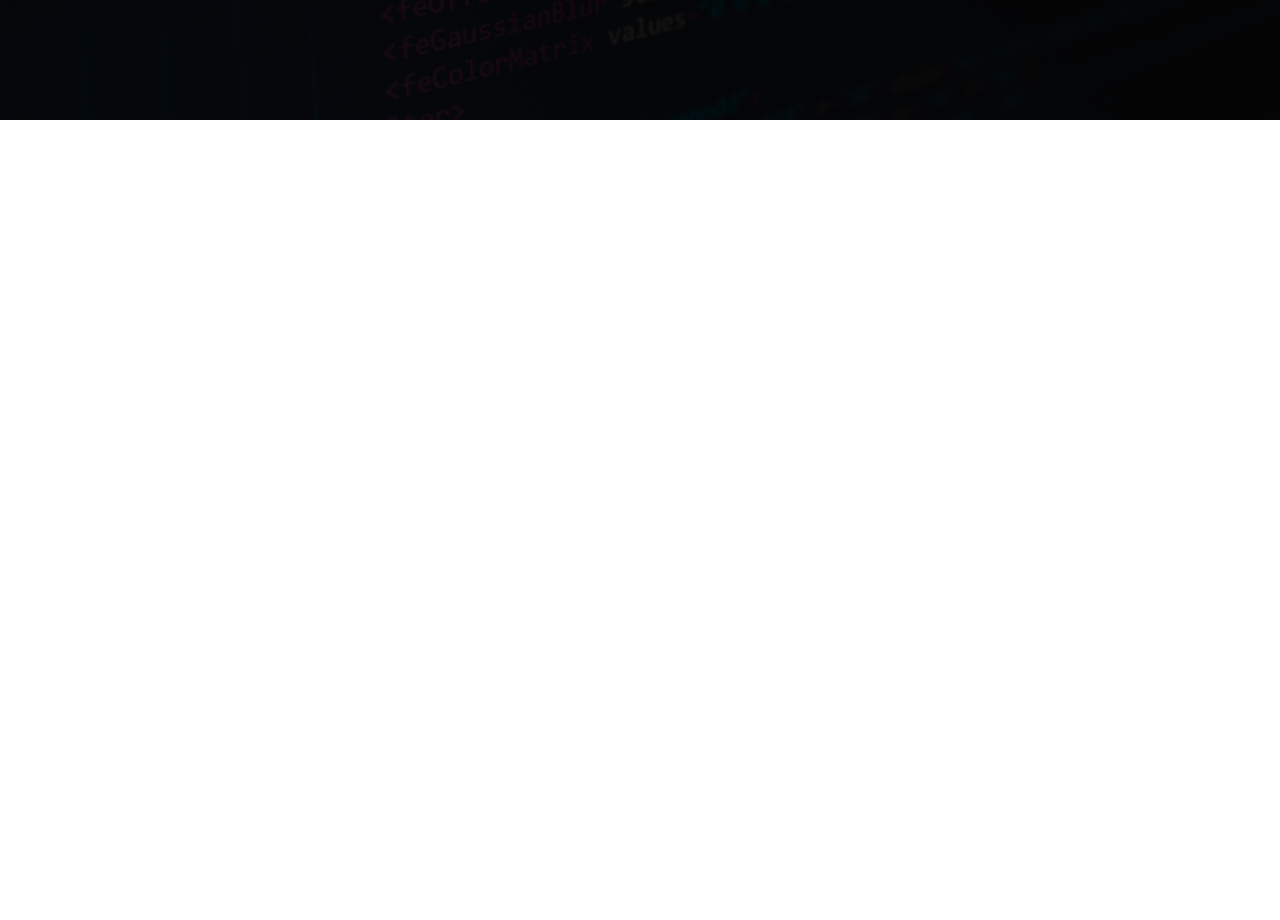
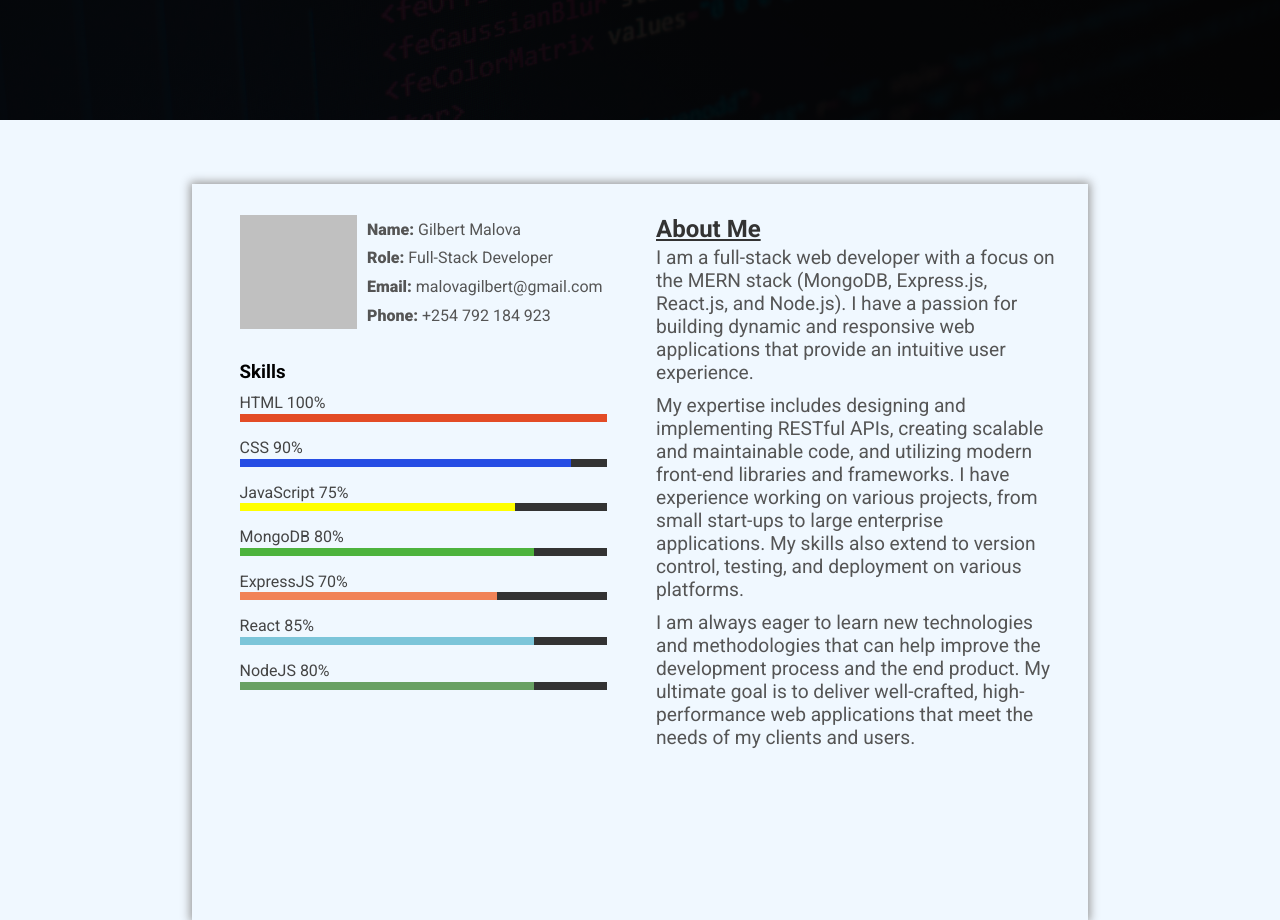
Before and after one commit to maloPRO/portfolio, a React (Create React App) app: page / in a window 1280 px wide. Shown: the part 680-1600 px from the top of the page. Before the commit the page ends 800 px from the top, so only its background shows below. Built offline with nearby package versions, Linux system fonts and the light colour scheme; a web font is replaced by a local one.

Commit message:
Added About section

```diff
--- a/src/components/App.js
+++ b/src/components/App.js
@@ -1,12 +1,14 @@
 import '../styles/App.css';
 import Nav from './nav';
 import Hero from './hero';
+import About from './about';
 
 function App() {
   return (
     <div className="App">
       <Nav/>
       <Hero/>
+      <About/>
     </div>
   );
 }
--- /dev/null
+++ b/src/components/about.js
@@ -0,0 +1,77 @@
+import React from "react";
+import '../styles/about.css';
+
+const About = () => {
+
+  return (
+    <div className="about">
+      <div className="aboutCard">
+        <div className="skills">
+          <div className="profile">
+            <div className="profilePic"></div>
+            <div className="profileDetails">
+              <p><span>Name:</span> Gilbert Malova</p>
+              <p><span>Role:</span> Full-Stack Developer</p>
+              <p><span>Email:</span> malovagilbert@gmail.com</p>
+              <p><span>Phone:</span> +254 792 184 923</p>
+            </div>
+          </div>
+          <div className="mySkills">
+            <h3>Skills</h3>
+            <div className="html">
+              <p className="mySkill">HTML 100%</p>
+              <div className="bar"><p></p></div>
+            </div>
+            <div className="css">
+              <p className="mySkill">CSS 90%</p>
+              <div className="bar"><p></p></div>
+            </div>
+            <div className="js">
+              <p className="mySkill">JavaScript 75%</p>
+              <div className="bar"><p></p></div>
+            </div>
+            <div className="mongo">
+              <p className="mySkill">MongoDB 80%</p>
+              <div className="bar"><p></p></div>
+            </div>
+            <div className="express">
+              <p className="mySkill">ExpressJS 70%</p>
+              <div className="bar"><p></p></div>
+            </div>
+            <div className="react">
+              <p className="mySkill">React 85%</p>
+              <div className="bar"><p></p></div>
+            </div>
+            <div className="node">
+              <p className="mySkill">NodeJS 80%</p>
+              <div className="bar"><p></p></div>
+            </div>
+          </div>
+        </div>
+        <div className="details">
+          <h2>About Me</h2>
+          <div className="aboutMe">
+            <p>
+              I am a full-stack web developer with a focus on the MERN stack (MongoDB, Express.js, React.js, and Node.js).
+              I have a passion for building dynamic and responsive web applications that provide an intuitive user experience.
+            </p>
+            <p>
+              My expertise includes designing and implementing RESTful APIs, creating scalable and maintainable code,
+              and utilizing modern front-end libraries and frameworks. I have experience working on various projects,
+              from small start-ups to large enterprise applications. My skills also extend to version control, testing,
+              and deployment on various platforms.
+            </p>
+            <p>
+              I am always eager to learn new technologies and methodologies that can help
+              improve the development process and the end product.
+              My ultimate goal is to deliver well-crafted, high-performance
+              web applications that meet the needs of my clients and users.
+            </p>
+          </div>
+        </div>
+      </div>
+    </div>
+  )
+}
+
+export default About;
--- /dev/null
+++ b/src/styles/about.css
@@ -0,0 +1,103 @@
+.about {
+  width: 100%;
+  min-height: 100vh;
+  display: grid;
+  padding: 4rem 0 0 0;
+  justify-items: center;
+  background-color: aliceblue;
+}
+.aboutCard {
+  width: 70%;
+  display: grid;
+  grid-template-columns: 1fr 1fr;
+  justify-items: center;
+  box-shadow: 0px 0px 9px 2px #999;
+  padding: 15px;
+}
+.profile {
+  display: grid;
+  width: 100%;
+  grid-template-columns: 1fr 2fr;
+  padding: 1rem;
+}
+.profilePic {
+  background-color: silver;
+  margin-right: 5px;
+}
+.profileDetails p {
+  padding: .3rem;
+  color: #555;
+}
+.profileDetails p span {
+  font-weight: 900;
+}
+
+.mySkills {
+  padding: 1rem;
+}
+.mySkills h3 {
+  padding-bottom: 10px;
+}
+.mySkill {
+  color: #444;
+  padding-bottom: .1rem;
+}
+.bar {
+  width: 100%;
+  height: .5rem;
+  background-color: #333;
+  margin-bottom: 1rem;
+}
+.html .bar p {
+  width: 100%;
+  height: 100%;
+  background-color: #e34c26;
+}
+.css .bar p {
+  width: 90%;
+  height: 100%;
+  background-color: #264de4;
+}
+.js .bar p {
+  width: 75%;
+  height: 100%;
+  background-color: #ffff00;
+}
+.react .bar p {
+  width: 80%;
+  height: 100%;
+  background-color: #7cc5d9;
+}
+.mongo .bar p {
+  width: 80%;
+  height: 100%;
+  background-color: #4DB33D;
+}
+.node .bar p {
+  width: 80%;
+  height: 100%;
+  background-color: #68a063;
+}
+.express .bar p {
+  width: 70%;
+  height: 100%;
+  background-color: #f18357;
+}
+.details {
+  display: flex;
+  flex-direction: column;
+  justify-items: center;
+  padding: 1rem;
+}
+.details h2 {
+  padding-bottom: 3px;
+  text-decoration: underline;
+  color: #333;
+}
+.aboutMe {
+  color: #555;
+  font-size: 1.2rem;
+}
+.aboutMe p {
+  padding-bottom: 10px;
+}
--- a/src/styles/nav.css
+++ b/src/styles/nav.css
@@ -6,7 +6,7 @@ nav {
   position: fixed;
   color: #fff;
   font-family: 'Roboto', sans-serif;
-  background-color: rgb(0,0,0);
+  background-color: rgba(0,0,0,0.8);
 
 }
 nav div {
```
